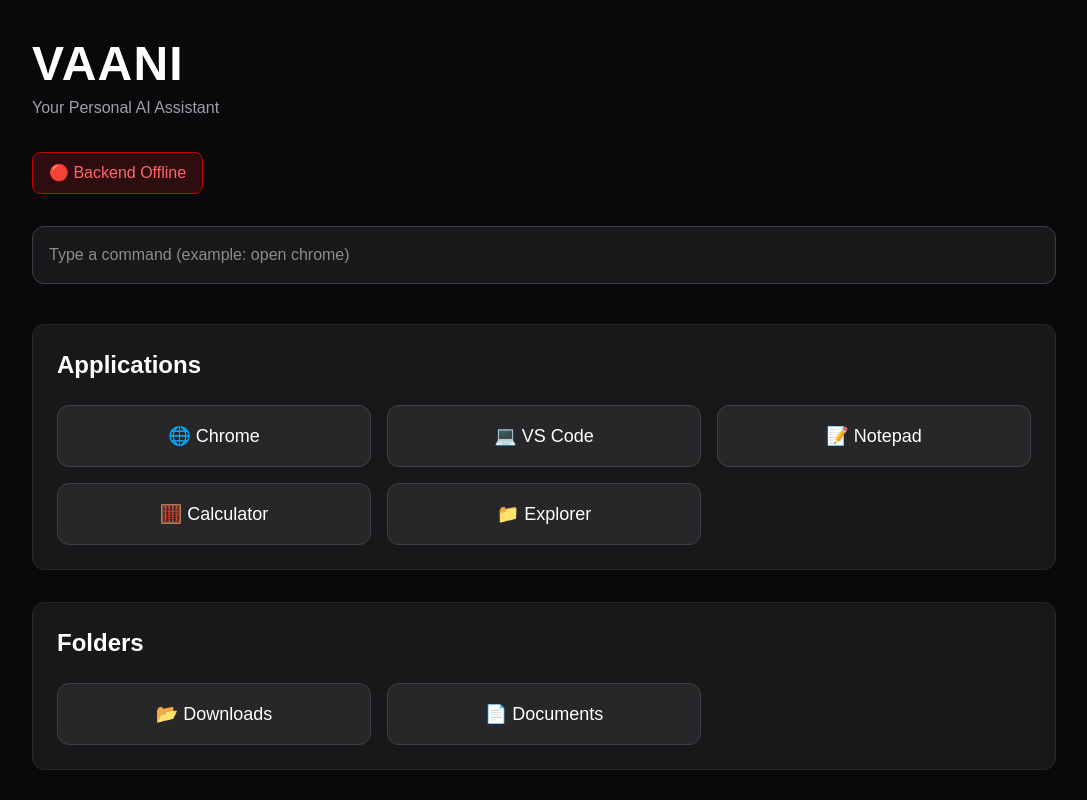
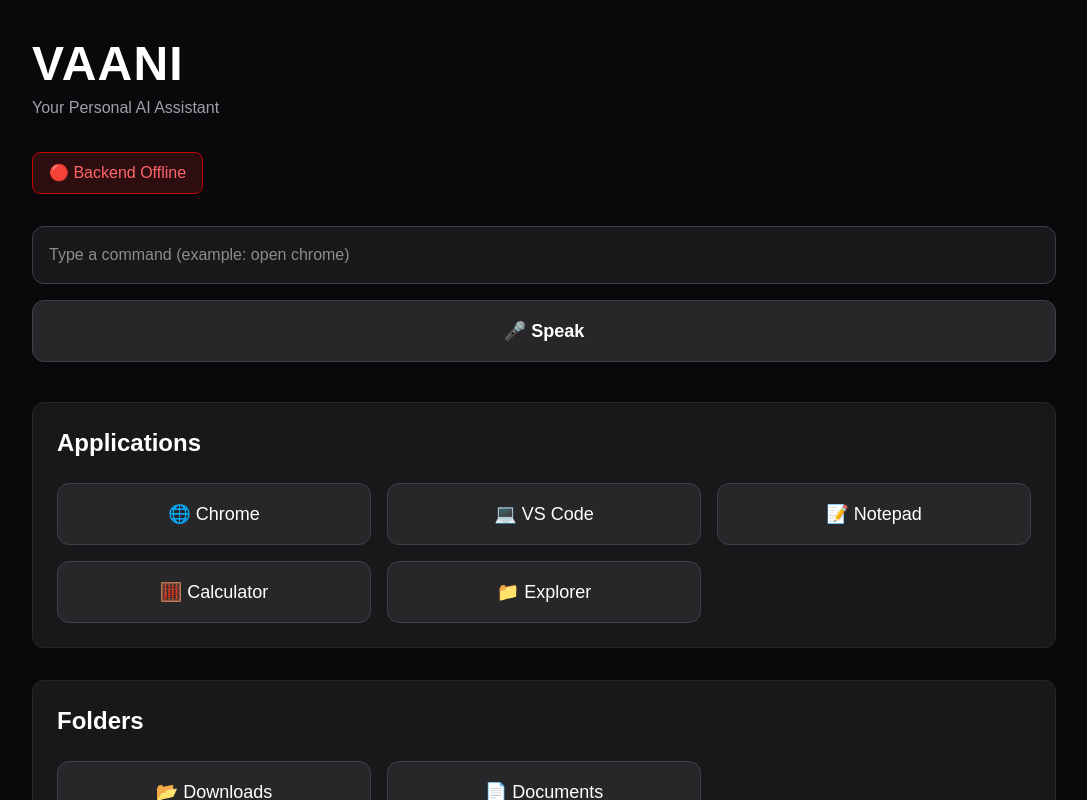
Before and after one commit to Piyush-000/vaani-assistant, a Next.js app in the folder ui/: page / in a window 1280 px wide. Shown: the top 800 px of the page, without its empty margins (96-1183 px from the left). Built offline with nearby package versions, Linux system fonts and the light colour scheme; no server answers.

Commit message:
feat: add voice command support

```diff
--- a/ui/app/page.tsx
+++ b/ui/app/page.tsx
@@ -7,6 +7,7 @@
 import CommandHistory from "@/components/CommandHistory";
 import CommandInput from "@/components/CommandInput";
 import StatusCard from "@/components/StatusCard";
+import VoiceButton from "@/components/VoiceButton";
 
 import { processCommand } from "@/lib/commandEngine";
 
@@ -21,9 +22,20 @@
   const [history, setHistory] = useState<CommandHistoryItem[]>([]);
 
   function addHistory(message: string) {
+    const normalizedMessage = message.trim().toLowerCase();
+
+    // Do not add temporary/progress messages to command history.
+    if (
+      normalizedMessage.startsWith("opening ") ||
+      normalizedMessage === "listening..." ||
+      normalizedMessage.startsWith("heard:")
+    ) {
+      return;
+    }
+
     const success =
-      message.toLowerCase().includes("successfully") ||
-      message.toLowerCase().includes("opened");
+      normalizedMessage.includes("successfully") ||
+      normalizedMessage.includes("opened");
 
     const time = new Date().toLocaleTimeString([], {
       hour: "2-digit",
@@ -40,8 +52,12 @@
     ]);
   }
 
+  function handleVoiceCommand(command: string) {
+    processCommand(command, setStatus, addHistory);
+  }
+
   return (
-    <main className="min-h-screen bg-zinc-950 text-white p-10">
+    <main className="min-h-screen bg-zinc-950 p-10 text-white">
       <div className="mx-auto max-w-5xl">
 
         <h1 className="text-5xl font-bold tracking-wide">
@@ -65,6 +81,13 @@
                 addHistory
               )
             }
+          />
+        </div>
+
+        <div className="mt-4">
+          <VoiceButton
+            onCommand={handleVoiceCommand}
+            onStatusChange={setStatus}
           />
         </div>
 
@@ -132,7 +155,6 @@
             />
 
           </div>
-
         </div>
 
         <div className="mt-8 rounded-xl border border-zinc-800 bg-zinc-900 p-6">
@@ -166,7 +188,6 @@
             />
 
           </div>
-
         </div>
 
         <StatusCard message={status} />
--- /dev/null
+++ b/ui/components/VoiceButton.tsx
@@ -0,0 +1,129 @@
+"use client";
+
+import { useRef, useState } from "react";
+
+type Props = {
+  onCommand: (command: string) => void;
+  onStatusChange?: (message: string) => void;
+};
+
+type SpeechRecognitionEvent = Event & {
+  results: SpeechRecognitionResultList;
+};
+
+type SpeechRecognitionErrorEvent = Event & {
+  error: string;
+};
+
+type SpeechRecognitionInstance = {
+  continuous: boolean;
+  interimResults: boolean;
+  lang: string;
+  start: () => void;
+  stop: () => void;
+  onstart: (() => void) | null;
+  onend: (() => void) | null;
+  onresult: ((event: SpeechRecognitionEvent) => void) | null;
+  onerror: ((event: SpeechRecognitionErrorEvent) => void) | null;
+};
+
+type SpeechRecognitionConstructor = new () => SpeechRecognitionInstance;
+
+declare global {
+  interface Window {
+    SpeechRecognition?: SpeechRecognitionConstructor;
+    webkitSpeechRecognition?: SpeechRecognitionConstructor;
+  }
+}
+
+export default function VoiceButton({
+  onCommand,
+  onStatusChange,
+}: Props) {
+  const [listening, setListening] = useState(false);
+  const recognitionRef = useRef<SpeechRecognitionInstance | null>(null);
+
+  function startListening() {
+    if (typeof window === "undefined") {
+      return;
+    }
+
+    const SpeechRecognition =
+      window.SpeechRecognition ||
+      window.webkitSpeechRecognition;
+
+    if (!SpeechRecognition) {
+      onStatusChange?.(
+        "Speech recognition is not supported in this browser."
+      );
+      return;
+    }
+
+    if (listening) {
+      recognitionRef.current?.stop();
+      return;
+    }
+
+    const recognition = new SpeechRecognition();
+
+    recognition.lang = "en-US";
+    recognition.continuous = false;
+    recognition.interimResults = false;
+
+    recognition.onstart = () => {
+      setListening(true);
+      onStatusChange?.("Listening...");
+    };
+
+    recognition.onresult = (event) => {
+      const transcript =
+        event.results[0][0].transcript.trim();
+
+      if (transcript) {
+        onStatusChange?.(`Heard: "${transcript}"`);
+        onCommand(transcript);
+      }
+    };
+
+    recognition.onerror = (event) => {
+      setListening(false);
+
+      if (event.error === "not-allowed") {
+        onStatusChange?.(
+          "Microphone permission was denied."
+        );
+      } else {
+        onStatusChange?.(
+          `Speech recognition error: ${event.error}`
+        );
+      }
+    };
+
+    recognition.onend = () => {
+      setListening(false);
+    };
+
+    recognitionRef.current = recognition;
+
+    try {
+      recognition.start();
+    } catch {
+      setListening(false);
+      onStatusChange?.("Unable to start microphone.");
+    }
+  }
+
+  return (
+    <button
+      type="button"
+      onClick={startListening}
+      className={`w-full rounded-xl border px-6 py-4 text-lg font-semibold transition-all duration-300 ${
+        listening
+          ? "animate-pulse border-red-500 bg-red-600 text-white"
+          : "border-zinc-700 bg-zinc-800 text-white hover:bg-zinc-700"
+      }`}
+    >
+      {listening ? "🎙️ Listening..." : "🎤 Speak"}
+    </button>
+  );
+}
```
Also changed, not shown: 1 other file (tests, documents, lock files or other folders).
